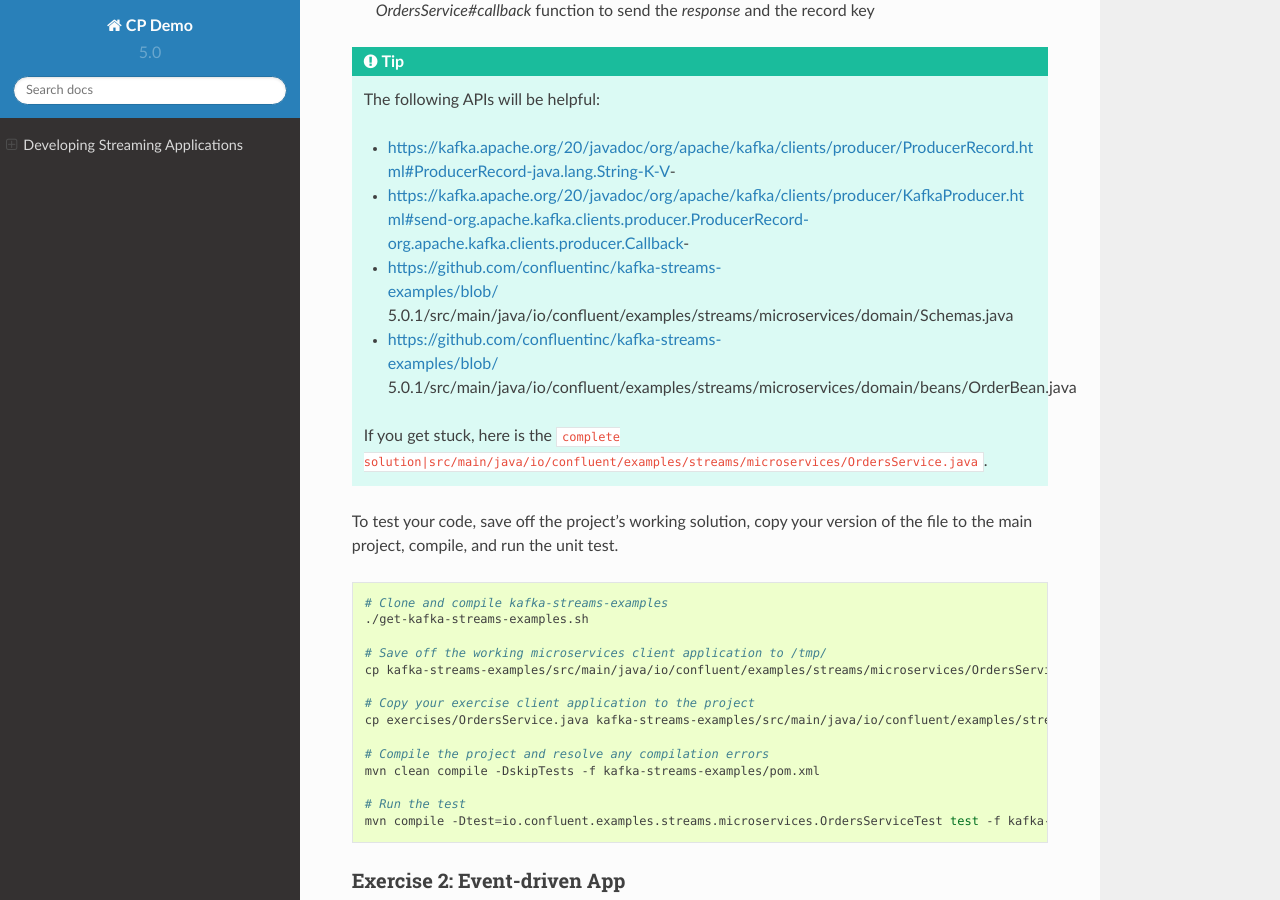
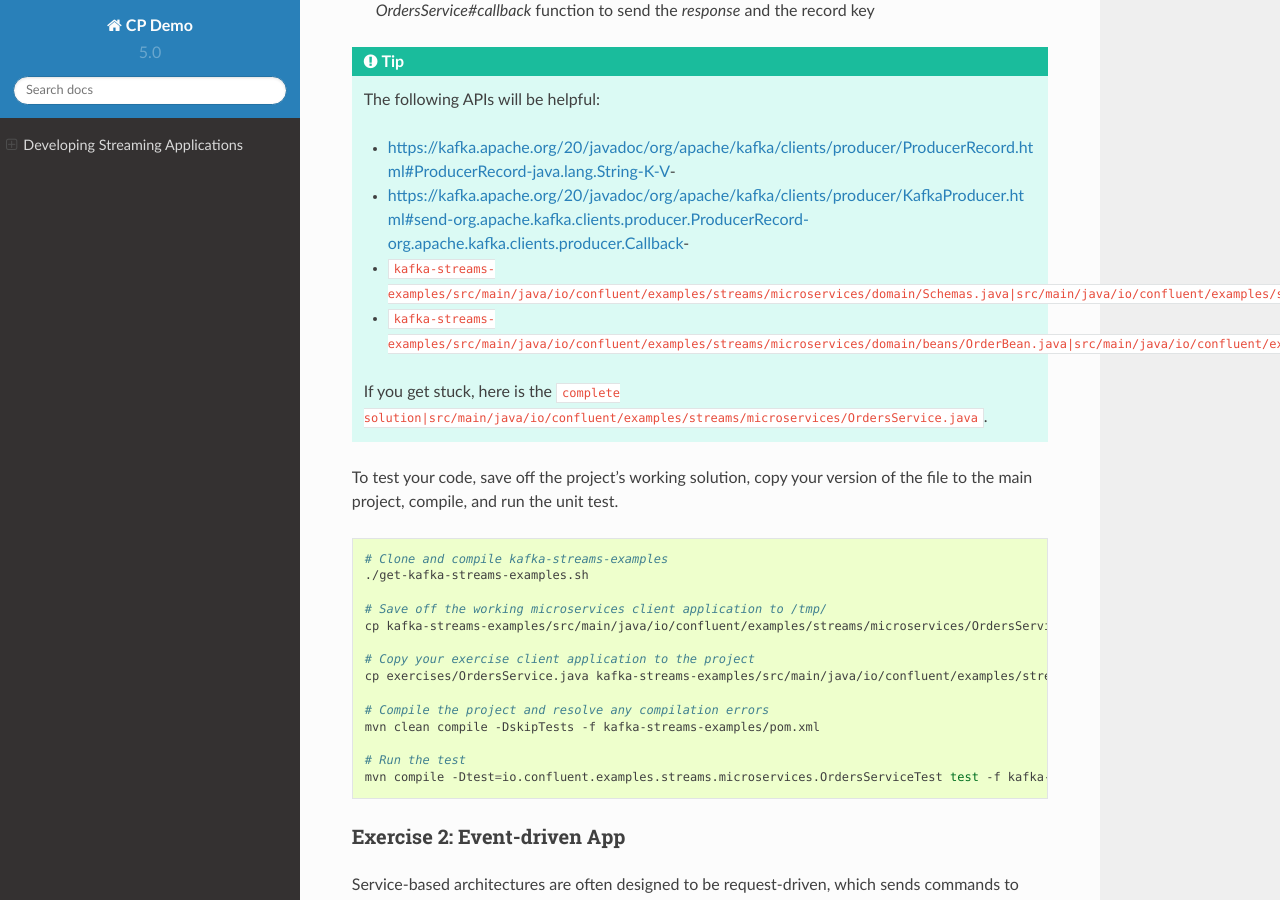
Before and after one commit to confluentinc/examples, a Sphinx documentation site: the page built from microservices-orders/docs/index.rst, in a window 1280 px wide and 900 px high, scrolled down 7773 px. Built offline with Sphinx 7.4.7 and the Read the Docs theme 2.0.0, drawn with Linux system fonts in a browser that asks for light colours; cross-references to code outside the pages are shown as plain code; some of the changed text lies outside the part shown.

Commit message:
Fix displayed links to kafka-streams-examples

```diff
--- a/microservices-orders/docs/index.rst
+++ b/microservices-orders/docs/index.rst
@@ -268,8 +268,8 @@
 
    * https://kafka.apache.org/20/javadoc/org/apache/kafka/clients/producer/ProducerRecord.html#ProducerRecord-java.lang.String-K-V-
    * https://kafka.apache.org/20/javadoc/org/apache/kafka/clients/producer/KafkaProducer.html#send-org.apache.kafka.clients.producer.ProducerRecord-org.apache.kafka.clients.producer.Callback-
-   * https://github.com/confluentinc/kafka-streams-examples/blob/|release|/src/main/java/io/confluent/examples/streams/microservices/domain/Schemas.java
-   * https://github.com/confluentinc/kafka-streams-examples/blob/|release|/src/main/java/io/confluent/examples/streams/microservices/domain/beans/OrderBean.java
+   * :cp-examples:`kafka-streams-examples/src/main/java/io/confluent/examples/streams/microservices/domain/Schemas.java|src/main/java/io/confluent/examples/streams/microservices/domain/Schemas.java`
+   * :cp-examples:`kafka-streams-examples/src/main/java/io/confluent/examples/streams/microservices/domain/beans/OrderBean.java|src/main/java/io/confluent/examples/streams/microservices/domain/beans/OrderBean.java`
 
    If you get stuck, here is the :cp-examples:`complete solution|src/main/java/io/confluent/examples/streams/microservices/OrdersService.java`.
 
@@ -325,8 +325,8 @@
 
    * https://kafka.apache.org/20/javadoc/org/apache/kafka/clients/producer/KafkaProducer.html#send-org.apache.kafka.clients.producer.ProducerRecord-
    * https://kafka.apache.org/20/javadoc/org/apache/kafka/clients/consumer/KafkaConsumer.html#subscribe-java.util.Collection-
-   * https://github.com/confluentinc/kafka-streams-examples/blob/|release|/src/main/java/io/confluent/examples/streams/microservices/domain/Schemas.java
    * https://docs.oracle.com/javase/8/docs/api/java/util/Collections.html#singletonList-T-
+   * :cp-examples:`kafka-streams-examples/src/main/java/io/confluent/examples/streams/microservices/domain/Schemas.java|src/main/java/io/confluent/examples/streams/microservices/domain/Schemas.java`
 
    If you get stuck, here is the :cp-examples:`complete solution|src/main/java/io/confluent/examples/streams/microservices/OrderDetailsService.java`.
 
@@ -386,11 +386,11 @@
 
    The following APIs will be helpful:
 
-   * https://github.com/confluentinc/kafka-streams-examples/blob/|release|/src/main/java/io/confluent/examples/streams/microservices/domain/Schemas.java
    * https://kafka.apache.org/20/javadoc/org/apache/kafka/streams/kstream/Consumed.html#with-org.apache.kafka.common.serialization.Serde-org.apache.kafka.common.serialization.Serde-
    * https://kafka.apache.org/20/javadoc/org/apache/kafka/streams/StreamsBuilder.html#stream-java.lang.String-org.apache.kafka.streams.kstream.Consumed-
    * https://kafka.apache.org/20/javadoc/org/apache/kafka/streams/kstream/KStream.html#selectKey-org.apache.kafka.streams.kstream.KeyValueMapper-
    * https://kafka.apache.org/20/javadoc/org/apache/kafka/streams/kstream/KStream.html#join-org.apache.kafka.streams.kstream.KTable-org.apache.kafka.streams.kstream.ValueJoiner-org.apache.kafka.streams.kstream.Joined-
+   * :cp-examples:`kafka-streams-examples/src/main/java/io/confluent/examples/streams/microservices/domain/Schemas.java|src/main/java/io/confluent/examples/streams/microservices/domain/Schemas.java`
 
    If you get stuck, here is the :cp-examples:`complete solution|src/main/java/io/confluent/examples/streams/microservices/EmailService.java`.
 
@@ -441,7 +441,7 @@
 
    * https://kafka.apache.org/20/javadoc/org/apache/kafka/streams/kstream/KStream.html#filter-org.apache.kafka.streams.kstream.Predicate-
    * https://kafka.apache.org/20/javadoc/org/apache/kafka/streams/kstream/KStream.html#branch-org.apache.kafka.streams.kstream.Predicate...-
-   * https://github.com/confluentinc/kafka-streams-examples/blob/|release|/src/main/java/io/confluent/examples/streams/microservices/domain/beans/OrderBean.java
+   * :cp-examples:`kafka-streams-examples/src/main/java/io/confluent/examples/streams/microservices/domain/beans/OrderBean.java|src/main/java/io/confluent/examples/streams/microservices/domain/beans/OrderBean.java`
 
    If you get stuck, here is the :cp-examples:`complete solution|src/main/java/io/confluent/examples/streams/microservices/FraudService.java`.
 
@@ -553,7 +553,7 @@
    * https://kafka.apache.org/20/javadoc/org/apache/kafka/streams/state/Stores.html#persistentKeyValueStore-java.lang.String-
    * https://kafka.apache.org/20/javadoc/org/apache/kafka/streams/state/Stores.html#keyValueStoreBuilder-org.apache.kafka.streams.state.KeyValueBytesStoreSupplier-org.apache.kafka.common.serialization.Serde-org.apache.kafka.common.serialization.Serde-
    * https://kafka.apache.org/20/javadoc/org/apache/kafka/streams/state/KeyValueStore.html#put-K-V-
-   * https://github.com/confluentinc/kafka-streams-examples/blob/|release|/src/main/java/io/confluent/examples/streams/microservices/domain/Schemas.java
+   * :cp-examples:`kafka-streams-examples/src/main/java/io/confluent/examples/streams/microservices/domain/Schemas.java|src/main/java/io/confluent/examples/streams/microservices/domain/Schemas.java`
 
    If you get stuck, here is the :cp-examples:`complete solution|src/main/java/io/confluent/examples/streams/microservices/InventoryService.java`.
 
```
